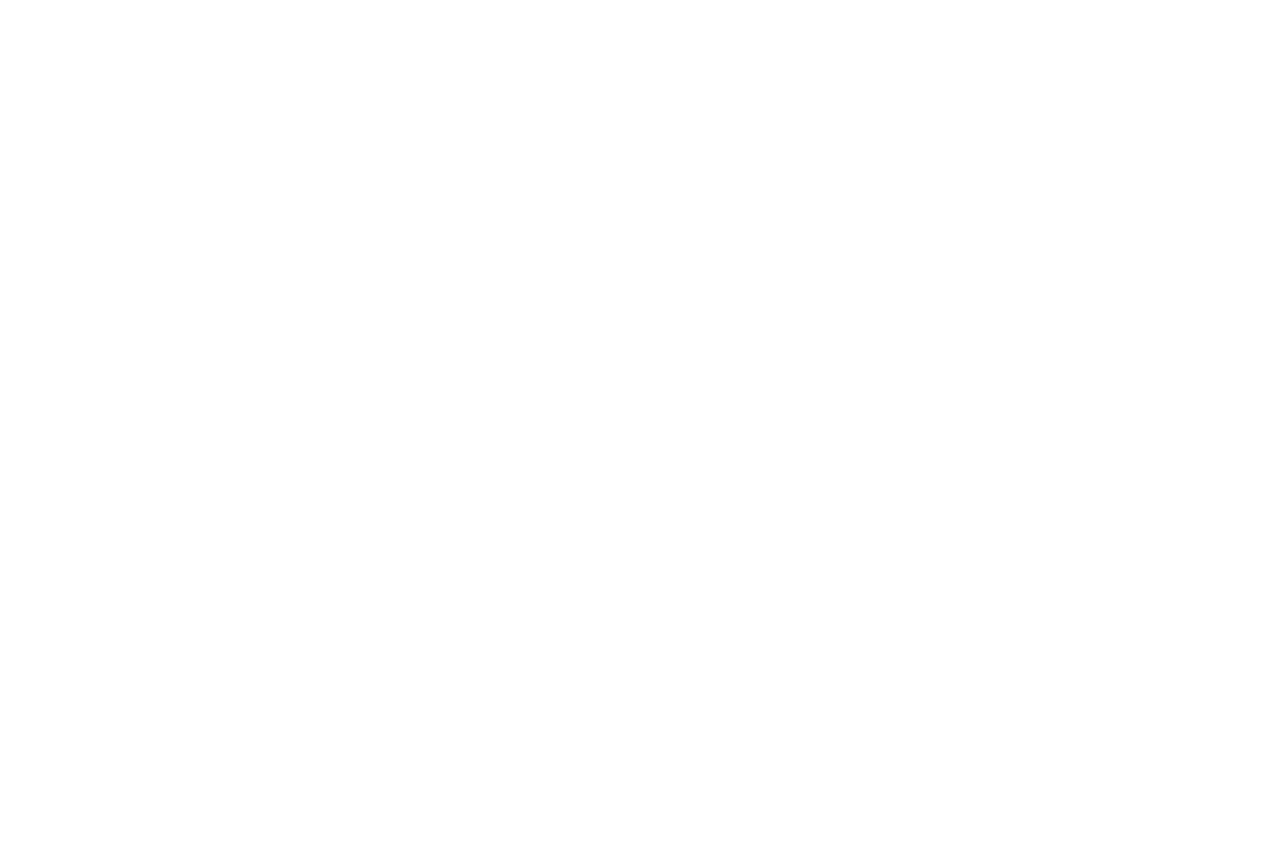
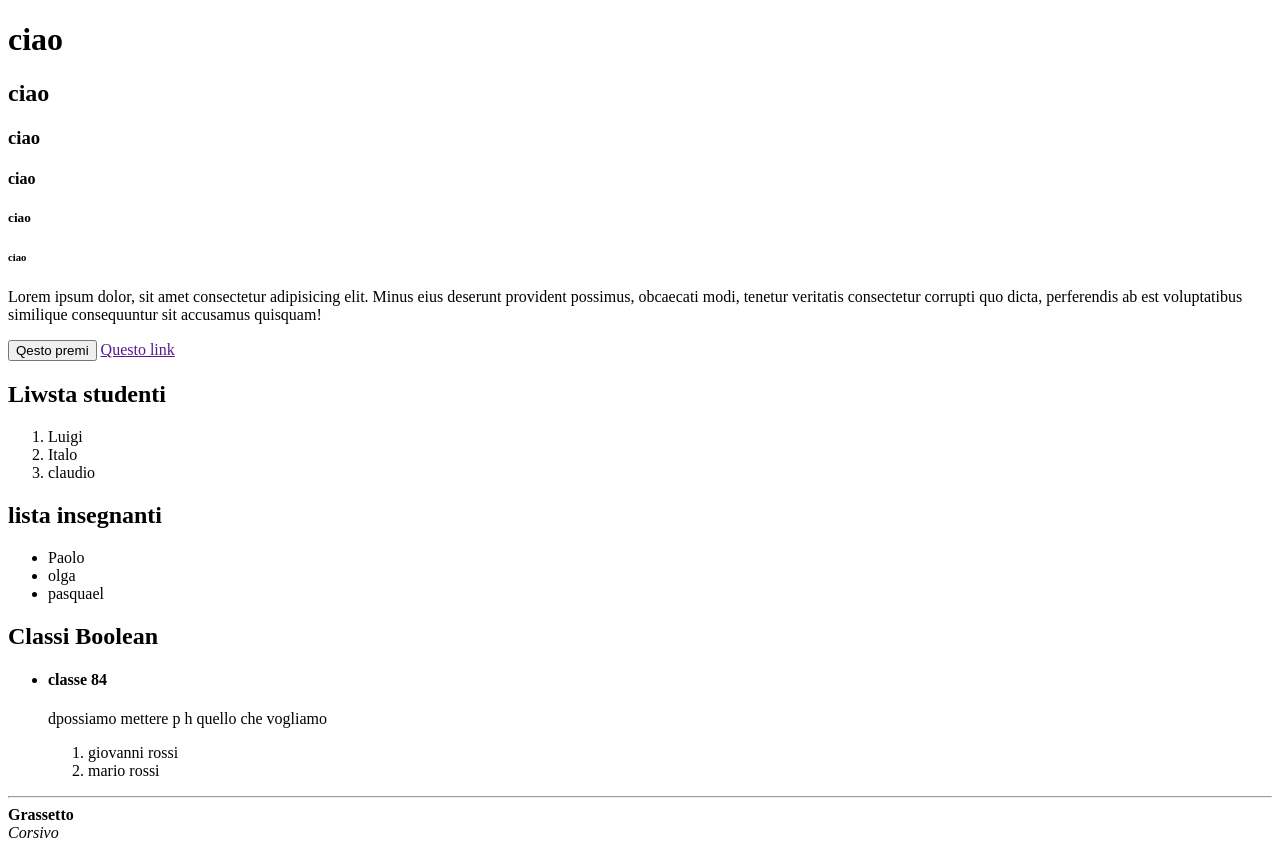
Before and after one commit to Luigidefilippo/first-repo, a plain HTML site: page index.html in a window 1280 px wide. Before the commit the page ends 800 px from the top, so only its background shows below. Drawn offline with Linux system fonts and the light colour scheme.

Commit message:
tag semantici

```diff
--- a/index.html
+++ b/index.html
@@ -7,6 +7,68 @@
     <title>Document</title>
 </head>
 <body>
+<h1>ciao</h1>
+<h2>ciao</h2>
+<h3>ciao</h3>
+<h4>ciao</h4>
+<h5>ciao</h5>
+<h6>ciao</h6>
+    <!-- paragrago -->
+<p>Lorem ipsum dolor, sit amet consectetur adipisicing elit. Minus eius deserunt provident possimus, obcaecati modi, tenetur veritatis consectetur corrupti quo dicta, perferendis ab est voluptatibus similique consequuntur sit accusamus quisquam!</p>
+
+    <!-- button -->
+        <button>Qesto premi</button>
+    <a href="">Questo link</a>
+
+        <!-- List -->
+            <h2>Liwsta studenti </h2>
+        <ol>
+            <li>Luigi</li>
+            <li>Italo</li>
+            <li>claudio</li>
+        </ol>
+
+        <h2>lista insegnanti</h2>
+        <ul>
+            <li>Paolo</li>
+            <li>olga</li>
+            <li> pasquael</li>
+         </ul>
+
+         <h2>Classi Boolean</h2>
+         <!-- Fist level list -->
+         <ul>
+            <li>
+                <h4>classe 84</h4>
+                <p> dpossiamo mettere p h quello che vogliamo </p>
+                <ol>
+                    <li>giovanni rossi</li>
+                <li> mario rossi </li>
+                </ol>
+            </li>
+         </ul>
+         <!--  divider -->
+         <hr>
+
+        <!-- new line(andare a capo)-->
+        <!-- <br> non si utilizza per aggiungere spazio per spaziare useremo css -->
+
+
+         <!-- emphasis  -->
+         <strong> Grassetto</strong>
+         <br>
+        <em> Corsivo </em>
+
+
+
+
+
+
+
+
+
+
+
 
 </body>
 </html>
```
